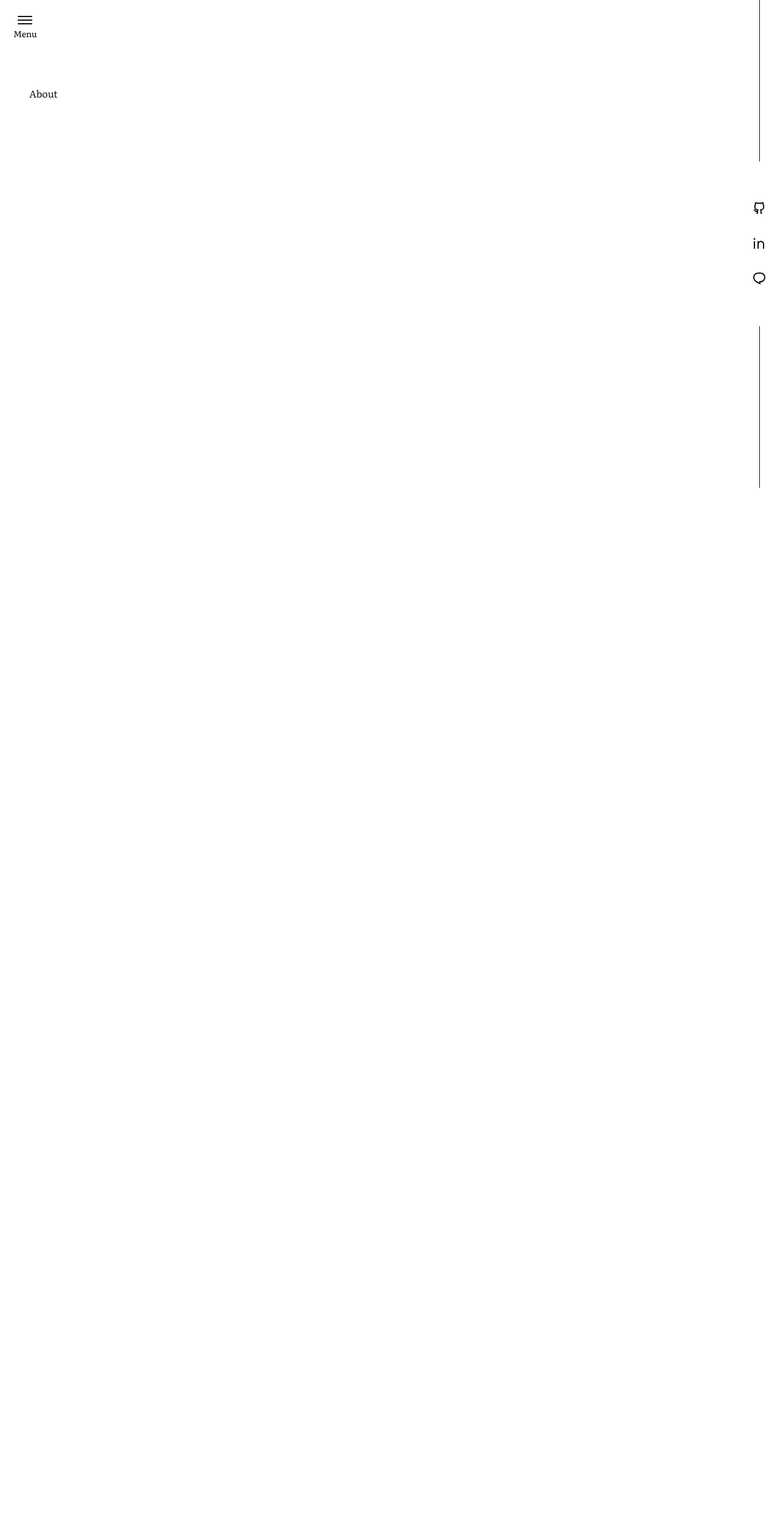
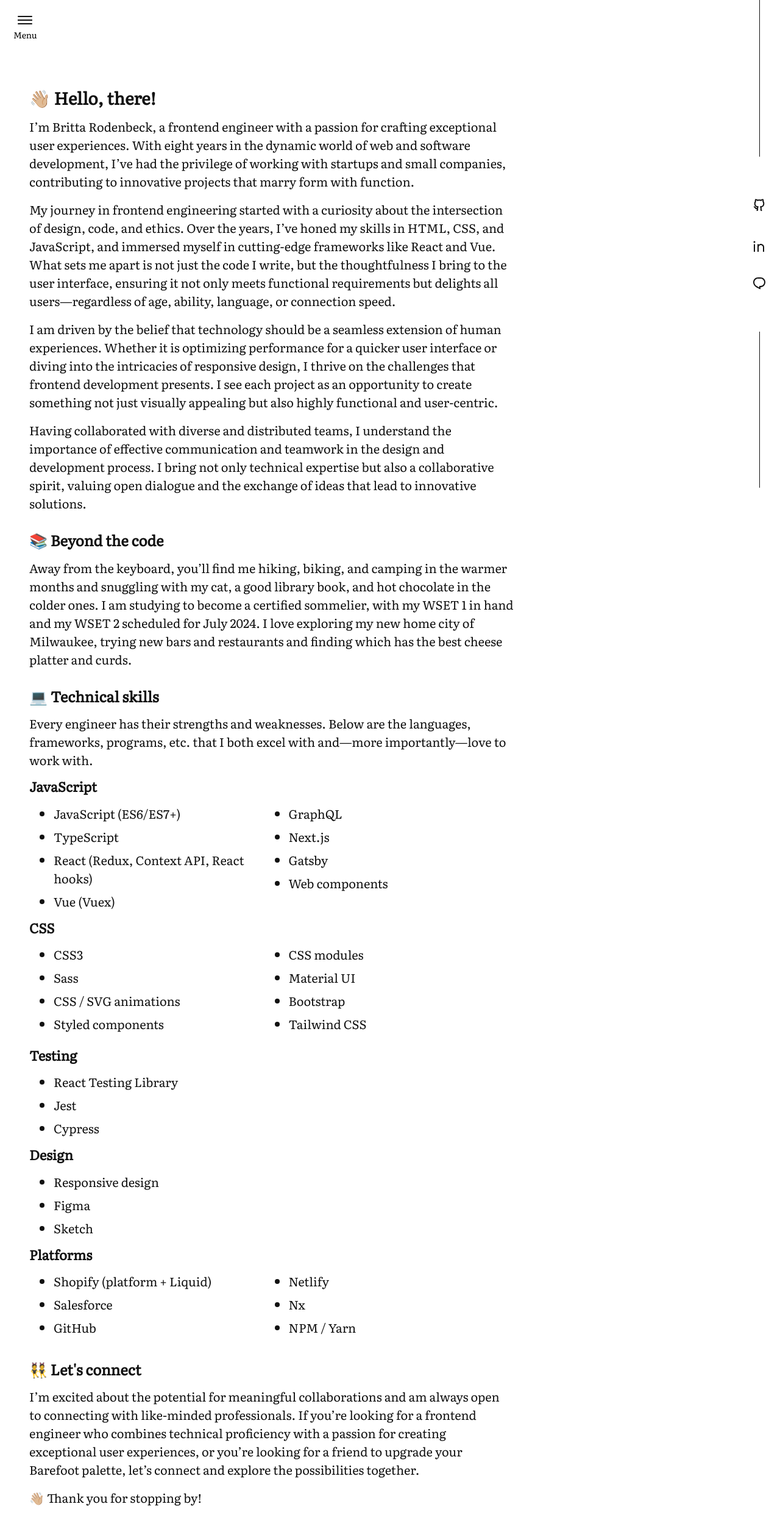
Before and after one commit to itsbrittaleigh/portfolio, a React (Create React App) app: page /about in a window 1280 px wide. Shown: the top 2508 px of the page at 61% size. Before the commit the page ends 800 px from the top, so only its background shows below. Built offline with nearby package versions, Linux system fonts and the light colour scheme.

Commit message:
:sparkles: about page

```diff
--- a/src/components/contact-modal/ContactModal.tsx
+++ b/src/components/contact-modal/ContactModal.tsx
@@ -70,7 +70,7 @@ const ContactModal: React.FC<IContactModalProps> = ({ isOpen, onClose }) => {
               <path d="M7 5.58599L11.95 0.635986L13.364 2.04999L8.414 6.99999L13.364 11.95L11.95 13.364L7 8.41399L2.05 13.364L0.636002 11.95L5.586 6.99999L0.636002 2.04999L2.05 0.635986L7 5.58599Z" fill="#121212"/>
             </svg>
           </button>
-          <h2>Give me a shout</h2>
+          <h2 className="contact-modal__title">Give me a shout</h2>
           {!!errors.length && (
             <ul id="errors-container" className="errors__container">
               {errors.map((error) => (
--- a/src/components/contact-modal/contact-modal.css
+++ b/src/components/contact-modal/contact-modal.css
@@ -47,7 +47,7 @@
   top: 0;
 }
 
-h2 {
+.contact-modal__title {
   text-align: center;
   margin: 0 0 48px;
 }
--- a/src/index.css
+++ b/src/index.css
@@ -50,10 +50,48 @@ html {
   overflow-x: hidden;
 }
 
+h1 {
+  font-size: 28px;
+  line-height: 1.15;
+  margin: 0 0 16px;
+}
+
+h2 {
+  font-size: 24px;
+  margin: 0 0 16px;
+}
+
+h3 {
+  font-size: 22px;
+  margin: 0 0 16px;
+}
+
+p, li {
+  font-size: 20px;
+  line-height: 1.5;
+}
+
+p {
+  margin: 0 0 16px;
+}
+
+li {
+  margin: 0 0 8px;
+}
+
 .wrapper {
   margin: 0 auto;
   padding-top: 144px;
   width: calc(100% - 48px);
+}
+
+.content {
+  padding-bottom: 144px;
+  max-width: 795px;
+}
+
+.section {
+  margin-bottom: 32px;
 }
 
 @media only screen and (min-width: 768px) {
--- a/src/routes/about/About.tsx
+++ b/src/routes/about/About.tsx
@@ -1,8 +1,112 @@
 import React from 'react';
+import './about.css';
 
 const About = () => {
   return (
-    <div>About</div>
+    <div className="content">
+      <section className="section">
+        <h1>👋🏼 Hello, there!</h1>
+        <p>
+          I’m Britta Rodenbeck, a frontend engineer with a passion for crafting exceptional user experiences.
+          With eight years in the dynamic world of web and software development, I’ve had the privilege of
+          working with startups and small companies, contributing to innovative projects that marry form
+          with function.
+        </p>
+        <p>
+          My journey in frontend engineering started with a curiosity about the intersection of design,
+          code, and ethics. Over the years, I’ve honed my skills in HTML, CSS, and JavaScript, and immersed
+          myself in cutting-edge frameworks like React and Vue. What sets me apart is not just the code I
+          write, but the thoughtfulness I bring to the user interface, ensuring it not only meets functional
+          requirements but delights all users—regardless of age, ability, language, or connection speed.
+        </p>
+        <p>
+          I am driven by the belief that technology should be a seamless extension of human experiences.
+          Whether it is optimizing performance for a quicker user interface or diving into the intricacies
+          of responsive design, I thrive on the challenges that frontend development presents. I see each
+          project as an opportunity to create something not just visually appealing but also highly
+          functional and user-centric.
+        </p>
+        <p>
+          Having collaborated with diverse and distributed teams, I understand the importance of effective
+          communication and teamwork in the design and development process. I bring not only technical
+          expertise but also a collaborative spirit, valuing open dialogue and the exchange of  ideas that
+          lead to innovative solutions.
+        </p>
+      </section>
+      <section className="section">
+        <h2>📚 Beyond the code</h2>
+        <p>
+          Away from the keyboard, you’ll find me hiking, biking, and camping in the warmer months and
+          snuggling with my cat, a good library book, and hot chocolate in the colder ones. I am studying
+          to become a certified sommelier, with my WSET 1 in hand and my WSET 2 scheduled for July 2024.
+          I love exploring my new home city of Milwaukee, trying new bars and restaurants and finding
+          which has the best cheese platter and curds.
+        </p>
+      </section>
+      <section className="section">
+        <h2>💻 Technical skills</h2>
+        <p>
+          Every engineer has their strengths and weaknesses. Below are the languages, frameworks, programs,
+          etc. that I both excel with and—more importantly—love to work with.
+        </p>
+        <h3>JavaScript</h3>
+        <ul className="skill-list skill-list--two-column">
+          <li>JavaScript (ES6/ES7+)</li>
+          <li>TypeScript</li>
+          <li>React (Redux, Context API, React hooks)</li>
+          <li>Vue (Vuex)</li>
+          <li>GraphQL</li>
+          <li>Next.js</li>
+          <li>Gatsby</li>
+          <li>Web components</li>
+        </ul>
+        <h3>CSS</h3>
+        <ul className="skill-list skill-list--two-column">
+          <li>CSS3</li>
+          <li>Sass</li>
+          <li>CSS / SVG animations</li>
+          <li>Styled components</li>
+          <li>CSS modules</li>
+          <li>Material UI</li>
+          <li>Bootstrap</li>
+          <li>Tailwind CSS</li>
+        </ul>
+        <h3>Testing</h3>
+        <ul className="skill-list">
+          <li>React Testing Library</li>
+          <li>Jest</li>
+          <li>Cypress</li>
+        </ul>
+        <h3>Design</h3>
+        <ul className="skill-list">
+          <li>Responsive design</li>
+          <li>Figma</li>
+          <li>Sketch</li>
+        </ul>
+        <h3>Platforms</h3>
+        <ul className="skill-list skill-list--two-column">
+          <li>Shopify (platform + Liquid)</li>
+          <li>Salesforce</li>
+          <li>GitHub</li>
+          <li>Netlify</li>
+          <li>Nx</li>
+          <li>NPM / Yarn</li>
+        </ul>
+      </section>
+      <section className="section">
+        <h2>👯 Let's connect</h2>
+        <p>
+          I’m excited about the potential for meaningful collaborations and am always open to connecting
+          with like-minded professionals. If you’re looking for a frontend engineer who combines
+          technical proficiency with a passion for creating exceptional user experiences, or you’re
+          looking for a friend to upgrade your Barefoot palette, let’s connect and explore the
+          possibilities together.
+        </p>
+        <p>
+          👋🏼 Thank you for stopping by!
+        </p>
+      </section>
+    </div>
   );
 };
 
--- /dev/null
+++ b/src/routes/about/about.css
@@ -0,0 +1,7 @@
+.skill-list {
+  margin-bottom: 16px;
+}
+
+.skill-list--two-column {
+  columns: 2;
+}
```
